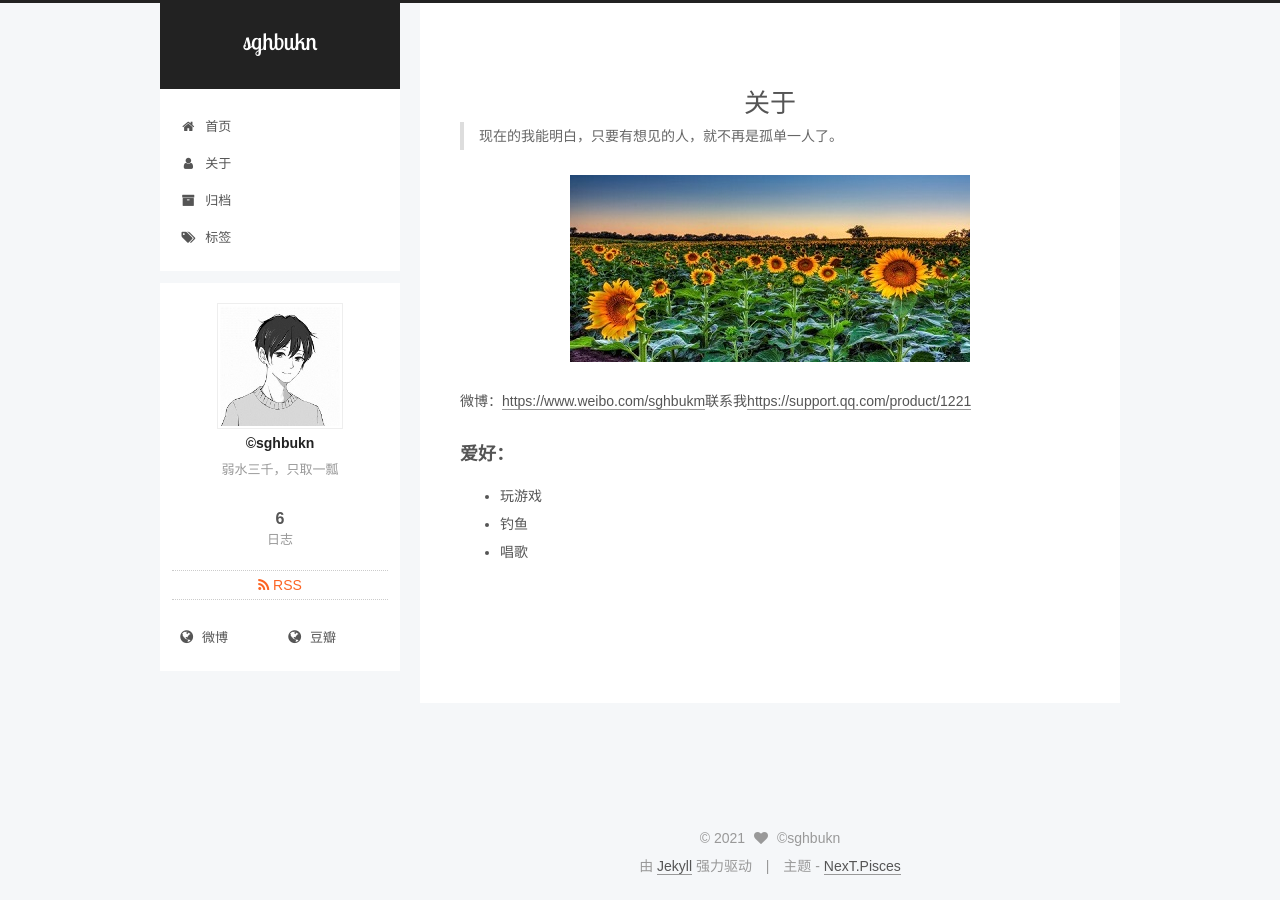
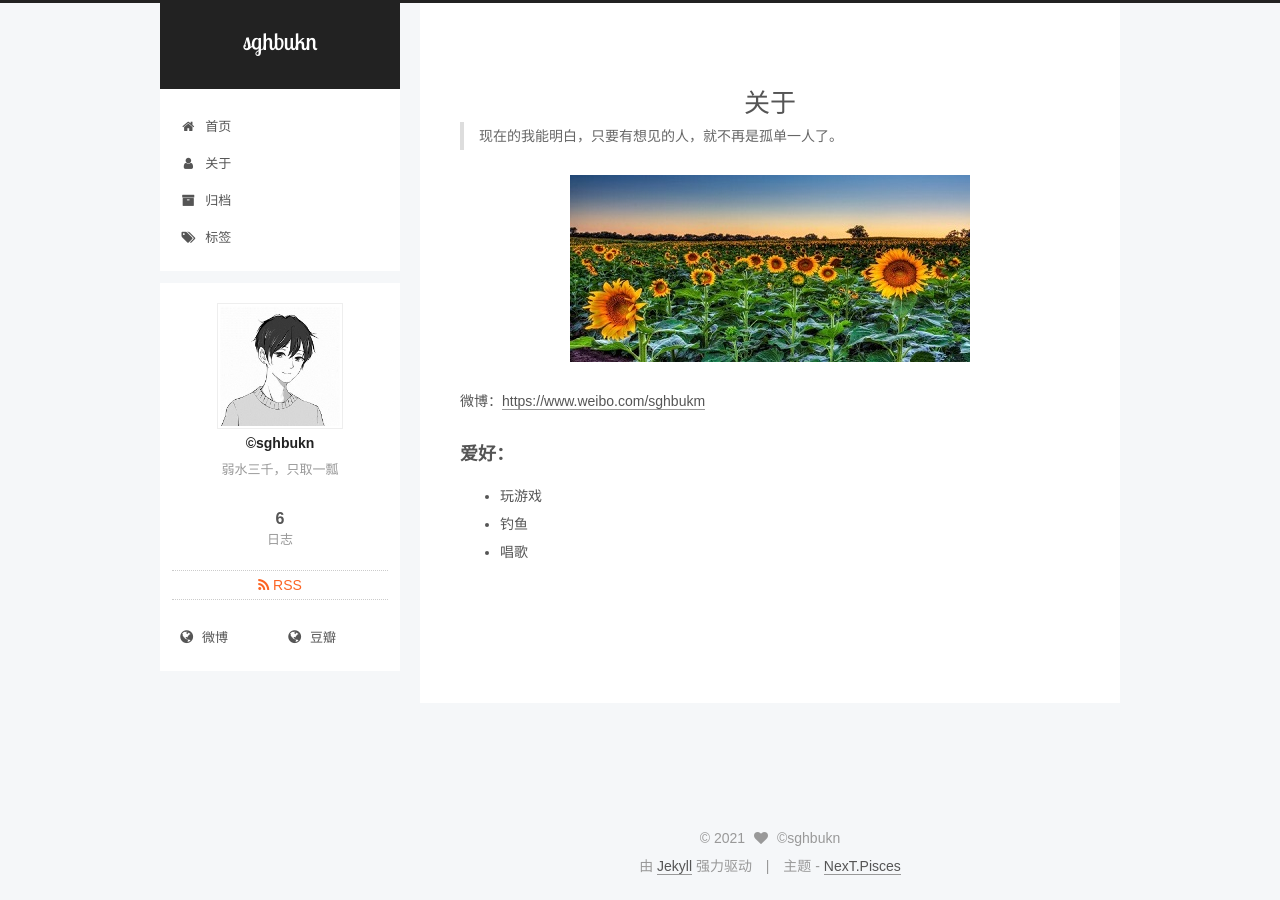
Before and after one commit to sghbukn/sghbukn.github.io, a Jekyll site: the page built from about/index.md, in a window 1280 px wide. Built offline with Jekyll 4.4.1, drawn with Linux system fonts in a browser that asks for light colours; some web fonts are replaced; comment, search, counter and statistics services are not loaded.

Commit message:
Update index.md

```diff
--- a/about/index.md
+++ b/about/index.md
@@ -6,7 +6,7 @@ type: about
 
 ![avatar](/assets/images/about_pic.jpg)
 
-微博：<https://www.weibo.com/sghbukm>联系我<https://support.qq.com/product/1221>
+微博：<https://www.weibo.com/sghbukm>
 
 ### 爱好：
 + 玩游戏
```
